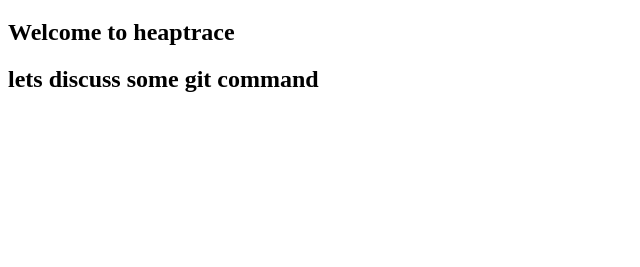
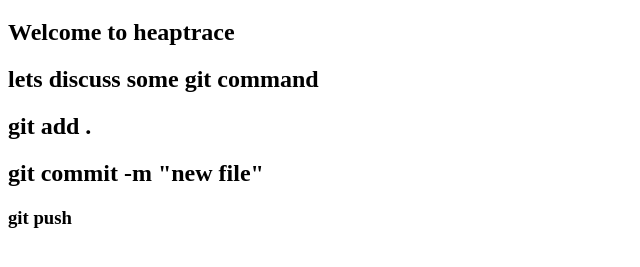
Before and after one commit to Ameyht/test_app, a plain HTML site: page index.html in a window 1280 px wide. Shown: the part 61-328 px from the top of the page, without its empty margins (0-640 px from the left). Drawn offline with Linux system fonts and the light colour scheme.

Commit message:
task_change_message

```diff
--- a/index.html
+++ b/index.html
@@ -9,5 +9,8 @@
     <h1>Hii </h1>
     <h2> Welcome to heaptrace </h2>
     <h2> lets discuss some git command </h2>
+    <h2> git add .</h2>
+    <h2> git commit -m "new file"</h2>
+    <h3> git push</h3>
 </body>
 </html>
```
